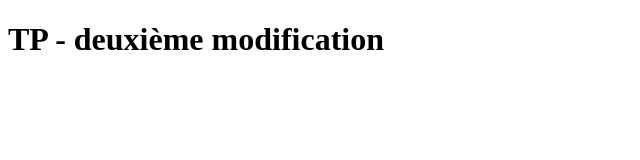
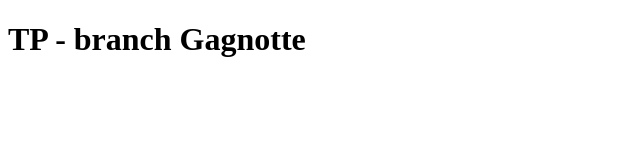
Before and after one commit to ayoubbelmaati/FirstProjectDevOps, a plain HTML site: page index.html in a window 1280 px wide. Shown: the whole page, without its empty margins (0-640 px from the left). Drawn offline with Linux system fonts and the light colour scheme.

```diff
--- a/index.html
+++ b/index.html
@@ -5,6 +5,6 @@
 <link rel=’stylesheet’ type=’text/css’ href=’styles.css’>
 </head>
 <body>
-<h1>TP - deuxième modification</h1>
+<h1>TP - branch Gagnotte</h1>
 </body>
 </html>
```
